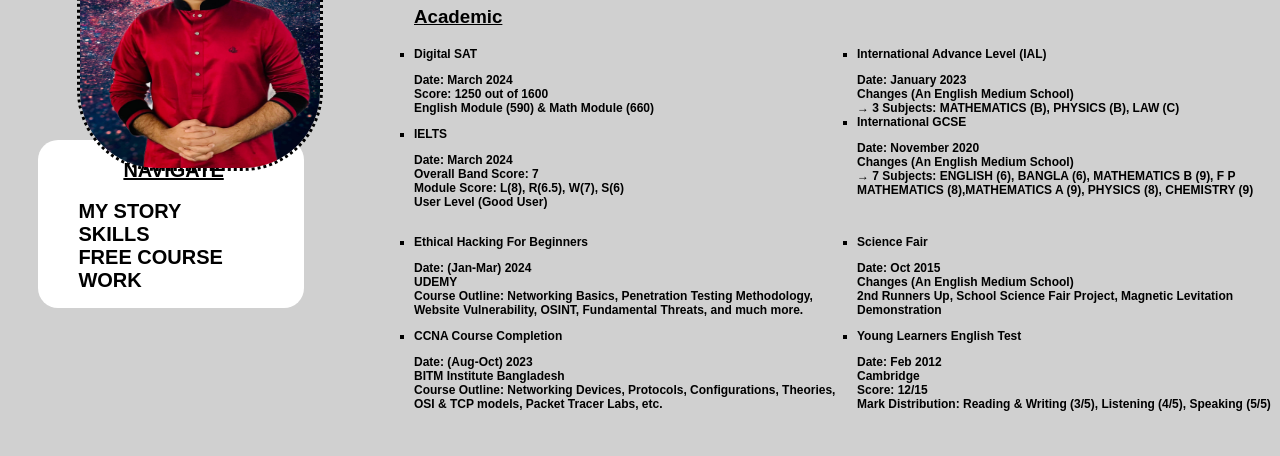
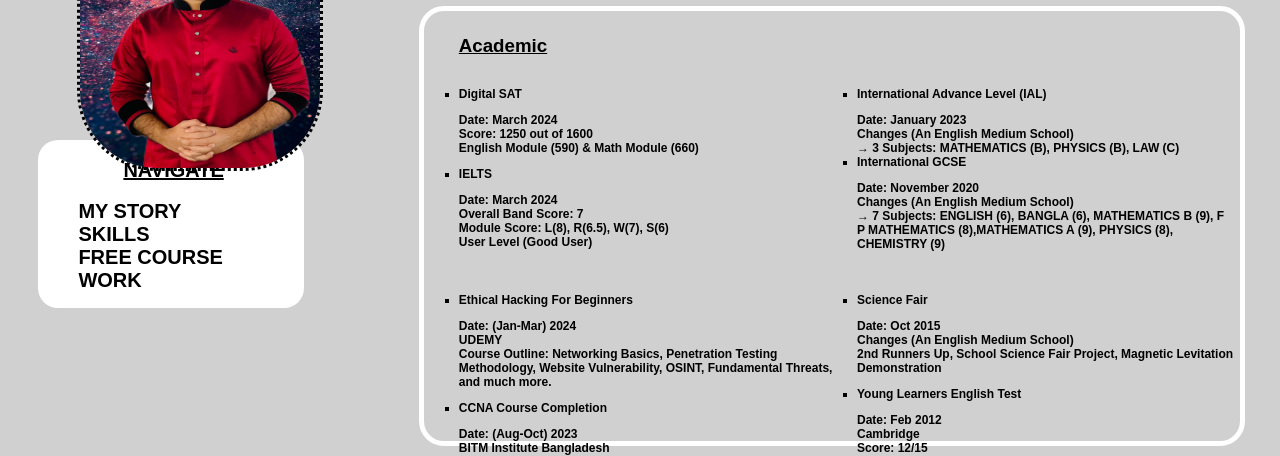
Before and after one commit to Ab-Fardin/website, a plain HTML site: page academic.html in a window 1280 px wide. Shown: the part 175-631 px from the top of the page. Drawn offline with Linux system fonts and the light colour scheme.

Commit message:
Update style2.css

```diff
--- a/style2.css
+++ b/style2.css
@@ -207,3 +207,14 @@ footer {
   padding:5px;
   margin:10px auto;
 }
+
+.column-academic {
+  display: flex;
+  flex-wrap: wrap;
+  border:5px solid white;
+  border-radius:25px;
+  width:90%;
+  height: 70%;
+  padding:5px;
+  margin:10px auto;
+}
```
